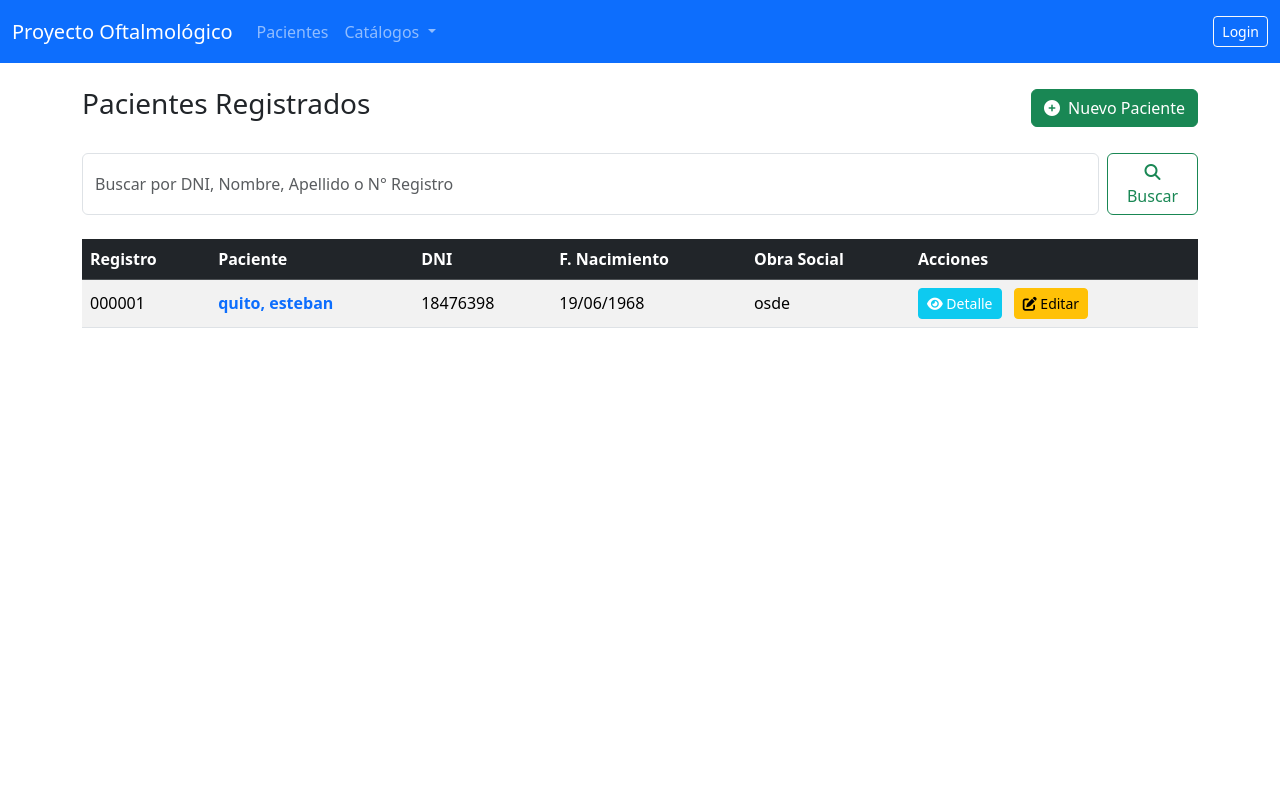
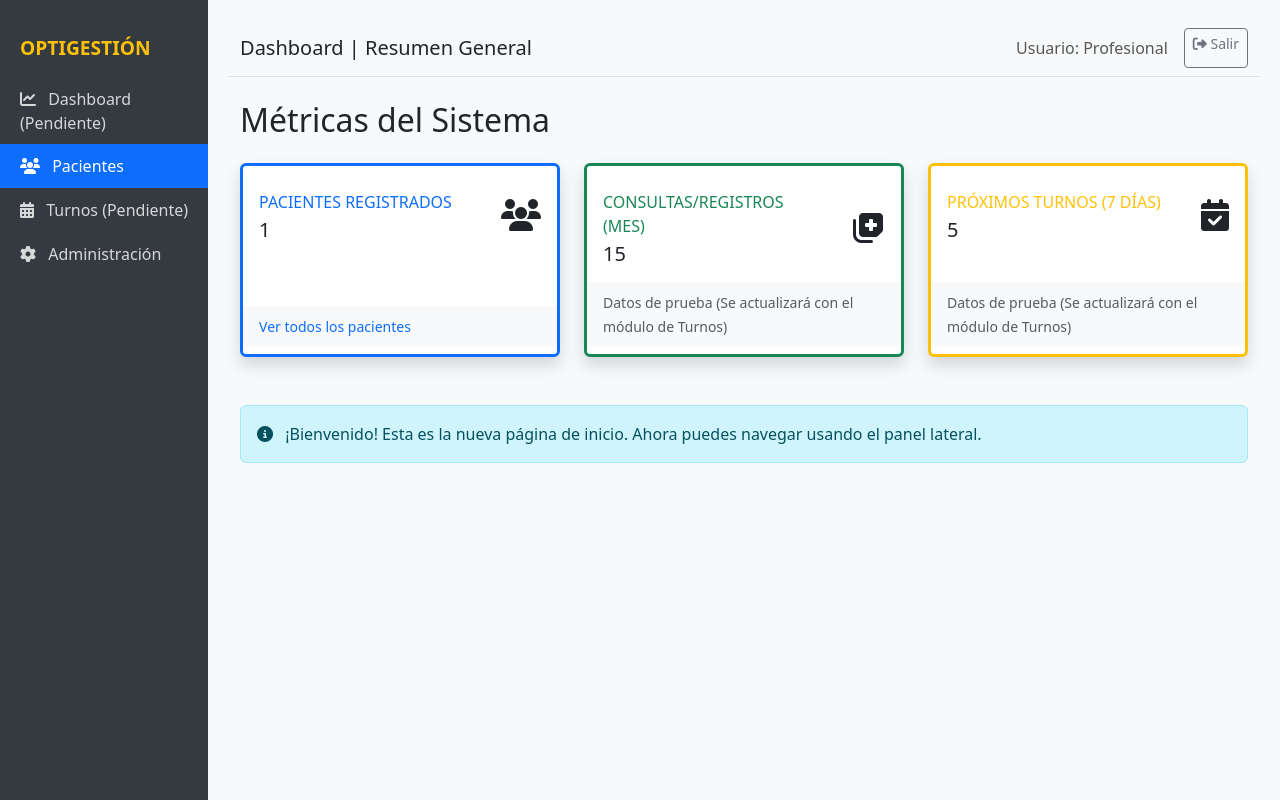
Before and after one commit to yoryelin/consultorio-oftalmologico, a Django app: page / in a window 1280 px wide. Run offline with Django 5.2, Linux system fonts and the light colour scheme; data comes from the database, SQL or seed files in the repository.

Commit message:
FEAT: Implementado Sidebar y Dashboard como página de inicio. Refactorizada la navegación.

```diff
--- a/gestion_clinica/templates/gestion_clinica/base.html
+++ b/gestion_clinica/templates/gestion_clinica/base.html
@@ -1,54 +1,97 @@
-{% load static %}
 {% load static %}
 <!DOCTYPE html>
 <html lang="es">
 <head>
     <meta charset="UTF-8">
     <meta name="viewport" content="width=device-width, initial-scale=1.0">
-    <title>Oftalmo App | {% block title %}{% endblock title %}</title>
+    <title>{% block title %}Gestión Clínica Oftalmológica{% endblock title %}</title>
     <link href="https://cdn.jsdelivr.net/npm/bootstrap@5.3.3/dist/css/bootstrap.min.css" rel="stylesheet">
     <link rel="stylesheet" href="https://cdnjs.cloudflare.com/ajax/libs/font-awesome/6.5.2/css/all.min.css">
+
+    <style>
+        body {
+            background-color: #f8f9fa; /* Color de fondo suave */
+        }
+        #wrapper {
+            display: flex;
+        }
+        #sidebar-wrapper {
+            min-height: 100vh;
+            width: 250px; /* Ancho fijo del sidebar */
+            background-color: #343a40; /* Fondo oscuro del sidebar */
+            color: white;
+            padding-top: 20px;
+            transition: margin .3s;
+        }
+        #page-content-wrapper {
+            width: 100%;
+            padding: 20px;
+        }
+        .sidebar-heading {
+            padding: 0.875rem 1.25rem;
+            font-size: 1.2rem;
+            text-transform: uppercase;
+            font-weight: 700;
+            color: #ffc107; /* Amarillo para el logo/nombre */
+        }
+        .list-group-item {
+            background-color: transparent;
+            color: rgba(255, 255, 255, 0.8);
+            border: none;
+            padding: 10px 1.25rem;
+            transition: background-color 0.2s, color 0.2s;
+        }
+        .list-group-item:hover {
+            background-color: rgba(255, 255, 255, 0.1);
+            color: white;
+        }
+        .list-group-item.active {
+            background-color: #0d6efd; /* Azul primario para el activo */
+            color: white;
+            border-radius: 0;
+        }
+    </style>
 </head>
 <body>
-    <nav class="navbar navbar-expand-lg navbar-dark bg-primary">
+
+    <div id="wrapper">
+
+        <div id="sidebar-wrapper">
+            <div class="sidebar-heading">OptiGestión</div>
+            <div class="list-group list-group-flush">
+                <a href="{% url 'pacientes:lista_pacientes' %}" class="list-group-item list-group-item-action">
+                    <i class="fas fa-chart-line me-2"></i> Dashboard (Pendiente)
+                </a>
+                <a href="{% url 'pacientes:lista_pacientes' %}" class="list-group-item list-group-item-action active">
+                    <i class="fas fa-users me-2"></i> Pacientes
+                </a>
+                <a href="#" class="list-group-item list-group-item-action">
+                    <i class="fas fa-calendar-alt me-2"></i> Turnos (Pendiente)
+                </a>
+                <a href="{% url 'admin:index' %}" class="list-group-item list-group-item-action" target="_blank">
+                    <i class="fas fa-cog me-2"></i> Administración
+                </a>
+                </div>
+        </div>
+        <div id="page-content-wrapper">
+
+            <nav class="navbar navbar-expand-lg navbar-light bg-light border-bottom mb-4">
                 <div class="container-fluid">
-            <a class="navbar-brand" href="{% url 'pacientes:lista_pacientes' %}">Proyecto Oftalmológico</a>
-            <button class="navbar-toggler" type="button" data-bs-toggle="collapse" data-bs-target="#navbarNav" aria-controls="navbarNav" aria-expanded="false" aria-label="Toggle navigation">
-                <span class="navbar-toggler-icon"></span>
-            </button>
-            <div class="collapse navbar-collapse" id="navbarNav">
-                <ul class="navbar-nav me-auto mb-2 mb-lg-0">
-                    <li class="nav-item">
-                        <a class="nav-link" href="{% url 'pacientes:lista_pacientes' %}">Pacientes</a>
-                    </li>
-                    <li class="nav-item dropdown">
-                        <a class="nav-link dropdown-toggle" href="#" id="navbarDropdownCatalogos" role="button" data-bs-toggle="dropdown" aria-expanded="false">
-                            Catálogos
-                        </a>
-                        <ul class="dropdown-menu" aria-labelledby="navbarDropdownCatalogos">
-                            <li><a class="dropdown-item" href="{% url 'pacientes:crear_profesional' %}">Nuevo Profesional</a></li>
-                            <li><a class="dropdown-item" href="{% url 'pacientes:crear_obrasocial' %}">Nueva Obra Social</a></li>
-                            <li><hr class="dropdown-divider"></li>
-                            <li><a class="dropdown-item" href="{% url 'admin:index' %}">Ir a Admin</a></li>
-                        </ul>
-                    </li>
-                </ul>
-                <span class="navbar-text">
-                    {% if user.is_authenticated %}
-                        Hola, {{ user.username }}
-                    {% else %}
-                        <a href="{% url 'admin:login' %}" class="btn btn-sm btn-outline-light">Login</a>
-                    {% endif %}
-                </span>
+                    <h5 class="mb-0">{% block title_heading %}{% endblock title_heading %}</h5>
+                    <div class="d-flex">
+                        <span class="navbar-text me-3">Usuario: Profesional</span>
+                        <a class="btn btn-sm btn-outline-secondary" href="#"><i class="fas fa-sign-out-alt"></i> Salir</a>
                     </div>
                 </div>
             </nav>
 
-    <div class="container mt-4">
+            <div class="container-fluid">
                 {% block content %}
                 {% endblock content %}
             </div>
-
+        </div>
+        </div>
     <script src="https://cdn.jsdelivr.net/npm/bootstrap@5.3.3/dist/js/bootstrap.bundle.min.js"></script>
+    {% block extra_js %}{% endblock extra_js %}
 </body>
 </html>
--- /dev/null
+++ b/gestion_clinica/templates/gestion_clinica/dashboard.html
@@ -0,0 +1,85 @@
+{% extends "gestion_clinica/base.html" %}
+
+{% block title_heading %}Dashboard | Resumen General{% endblock title_heading %}
+
+{% block content %}
+<div class="row">
+    <div class="col-12">
+        <h2 class="mb-4">Métricas del Sistema</h2>
+    </div>
+</div>
+
+<div class="row">
+    <div class="col-xl-4 col-md-6 mb-4">
+        <div class="card border-left-primary shadow h-100 py-2 border-primary border-3">
+            <div class="card-body">
+                <div class="row no-gutters align-items-center">
+                    <div class="col me-2">
+                        <div class="text-xs font-weight-bold text-primary text-uppercase mb-1">
+                            Pacientes Registrados
+                        </div>
+                        <div class="h5 mb-0 font-weight-bold text-gray-800">{{ total_pacientes }}</div>
+                    </div>
+                    <div class="col-auto">
+                        <i class="fas fa-users fa-2x text-gray-300"></i>
+                    </div>
+                </div>
+            </div>
+            <div class="card-footer bg-light border-primary border-3 border-top-0">
+                <a href="{% url 'pacientes:lista_pacientes' %}" class="small text-primary text-decoration-none">Ver todos los pacientes</a>
+            </div>
+        </div>
+    </div>
+
+    <div class="col-xl-4 col-md-6 mb-4">
+        <div class="card border-left-success shadow h-100 py-2 border-success border-3">
+            <div class="card-body">
+                <div class="row no-gutters align-items-center">
+                    <div class="col me-2">
+                        <div class="text-xs font-weight-bold text-success text-uppercase mb-1">
+                            Consultas/Registros (Mes)
+                        </div>
+                        <div class="h5 mb-0 font-weight-bold text-gray-800">{{ consultas_mes }}</div>
+                    </div>
+                    <div class="col-auto">
+                        <i class="fas fa-notes-medical fa-2x text-gray-300"></i>
+                    </div>
+                </div>
+            </div>
+            <div class="card-footer bg-light border-success border-3 border-top-0">
+                <span class="small text-muted">Datos de prueba (Se actualizará con el módulo de Turnos)</span>
+            </div>
+        </div>
+    </div>
+
+    <div class="col-xl-4 col-md-6 mb-4">
+        <div class="card border-left-warning shadow h-100 py-2 border-warning border-3">
+            <div class="card-body">
+                <div class="row no-gutters align-items-center">
+                    <div class="col me-2">
+                        <div class="text-xs font-weight-bold text-warning text-uppercase mb-1">
+                            Próximos Turnos (7 días)
+                        </div>
+                        <div class="h5 mb-0 font-weight-bold text-gray-800">{{ proximos_turnos }}</div>
+                    </div>
+                    <div class="col-auto">
+                        <i class="fas fa-calendar-check fa-2x text-gray-300"></i>
+                    </div>
+                </div>
+            </div>
+            <div class="card-footer bg-light border-warning border-3 border-top-0">
+                <span class="small text-muted">Datos de prueba (Se actualizará con el módulo de Turnos)</span>
+            </div>
+        </div>
+    </div>
+</div>
+
+<div class="row mt-4">
+    <div class="col-12">
+        <div class="alert alert-info">
+            <i class="fas fa-info-circle me-2"></i> ¡Bienvenido! Esta es la nueva página de inicio. Ahora puedes navegar usando el panel lateral.
+        </div>
+    </div>
+</div>
+
+{% endblock content %}
--- a/gestion_clinica/urls.py
+++ b/gestion_clinica/urls.py
@@ -1,38 +1,43 @@
 # gestion_clinica/urls.py
+
 from django.urls import path
-from . import views
+from .views import (
+    DashboardView,  # ⭐ Nuevo: Importar DashboardView
+    PacienteListView, PacienteDetailView, PacienteCreateView, PacienteUpdateView,
+    HistoriaClinicaCreateView, HistoriaClinicaUpdateView,
+    ExamenOftalmologicoUpdateView,
+    ProfesionalCreateView, ObraSocialCreateView
+)
 
-# app_name se usa en el namespace definido en core/urls.py ('pacientes')
 app_name = 'pacientes'
 
 urlpatterns = [
-    # Rutas de Catálogo (para uso rápido)
-    path('profesional/nuevo/', views.ProfesionalCreateView.as_view(),
+    # ⭐ 1. DASHBOARD: Se convierte en la página de inicio (/) ⭐
+    path('', DashboardView.as_view(), name='dashboard'),
+
+    # --- Rutas de Pacientes ---
+    # 2. LISTADO: Ahora con el prefijo 'pacientes/'
+    path('pacientes/', PacienteListView.as_view(), name='lista_pacientes'),
+    path('pacientes/nuevo/', PacienteCreateView.as_view(), name='crear_paciente'),
+    path('pacientes/<int:pk>/', PacienteDetailView.as_view(),
+         name='detalle_paciente'),
+    path('pacientes/<int:pk>/editar/',
+         PacienteUpdateView.as_view(), name='editar_paciente'),
+
+    # --- Rutas de Historia Clínica ---
+    path('pacientes/<int:paciente_pk>/hc/nuevo/',
+         HistoriaClinicaCreateView.as_view(), name='crear_historia_clinica'),
+    path('hc/<int:pk>/editar/', HistoriaClinicaUpdateView.as_view(),
+         name='editar_historia_clinica'),
+
+    # --- Rutas de Examen Oftalmológico ---
+    # hc_pk se usa para obtener el examen asociado a esa historia clínica
+    path('hc/<int:hc_pk>/examen/editar/', ExamenOftalmologicoUpdateView.as_view(),
+         name='editar_examen_oftalmologico'),
+
+    # --- Rutas de Catálogo ---
+    path('profesionales/nuevo/', ProfesionalCreateView.as_view(),
          name='crear_profesional'),
-    path('obrasocial/nuevo/', views.ObraSocialCreateView.as_view(),
-         name='crear_obrasocial'),
-
-    # Rutas de Pacientes
-    path('', views.PacienteListView.as_view(), name='lista_pacientes'),
-    path('nuevo/', views.PacienteCreateView.as_view(), name='crear_paciente'),
-    path('<int:pk>/detalle/', views.PacienteDetailView.as_view(),
-         name='detalle_paciente'),
-    path('<int:pk>/editar/', views.PacienteUpdateView.as_view(),
-         name='editar_paciente'),
-
-    # Rutas de Historia Clínica
-    path('<int:paciente_pk>/hc/nueva/',
-         views.HistoriaClinicaCreateView.as_view(), name='crear_hc'),
-    path('hc/<int:pk>/editar/',
-         views.HistoriaClinicaUpdateView.as_view(), name='editar_hc'),
-
-    # Rutas de Examen Oftalmológico
-
-    # ⭐ 1. RUTA DE CREACIÓN AÑADIDA: Usa la PK de la Historia Clínica (hc_pk) ⭐
-    path('hc/<int:hc_pk>/examen/nuevo/', views.ExamenOftalmologicoUpdateView.as_view(),
-         name='examen_oftalmologico_crear'),
-
-    # 2. RUTA DE EDICIÓN: Usa la PK del Examen (pk)
-    path('examen/<int:pk>/editar/',
-         views.ExamenOftalmologicoUpdateView.as_view(), name='examen_oftalmologico_editar'),
+    path('obrasocial/nuevo/', ObraSocialCreateView.as_view(),
+         name='crear_obra_social'),
 ]
--- a/gestion_clinica/views.py
+++ b/gestion_clinica/views.py
@@ -1,5 +1,8 @@
 from django.urls import reverse, reverse_lazy
 from django.views.generic import ListView, DetailView
+# ⭐ IMPORTACIÓN NECESARIA para la DashboardView simple ⭐
+from django.views import View
+from django.shortcuts import render
 from django.views.generic.edit import CreateView, UpdateView
 # ⭐ IMPORTACIÓN NECESARIA PARA LA BÚSQUEDA MÚLTIPLE ⭐
 from django.db.models import Q
@@ -60,6 +63,7 @@ class PacienteListView(ListView):
         context = super().get_context_data(**kwargs)
         # 3. Mantener el término de búsqueda en el contexto para rellenar el campo del formulario
         context['query'] = self.request.GET.get('q', '')
+        context['current_page'] = 'lista_pacientes'  # Para Sidebar activo
         return context
 
 
@@ -204,3 +208,19 @@ class ExamenOftalmologicoUpdateView(UpdateView):
             return reverse('pacientes:detalle_paciente',
                            kwargs={'pk': self.object.historia_clinica.paciente.pk})
         return reverse('pacientes:lista_pacientes')
+
+
+# 10. Vista de Dashboard (Nueva Página de Inicio)
+class DashboardView(View):
+    def get(self, request, *args, **kwargs):
+        # 1. Calcular Métricas
+        total_pacientes = Paciente.objects.count()
+
+        context = {
+            'total_pacientes': total_pacientes,
+            # Placeholder para futuras métricas
+            'consultas_mes': 15,
+            'proximos_turnos': 5,
+            'current_page': 'dashboard'  # Para marcar el enlace activo en el sidebar
+        }
+        return render(request, 'gestion_clinica/dashboard.html', context)
```
Lines whose indentation alone changed are shown as unchanged.
